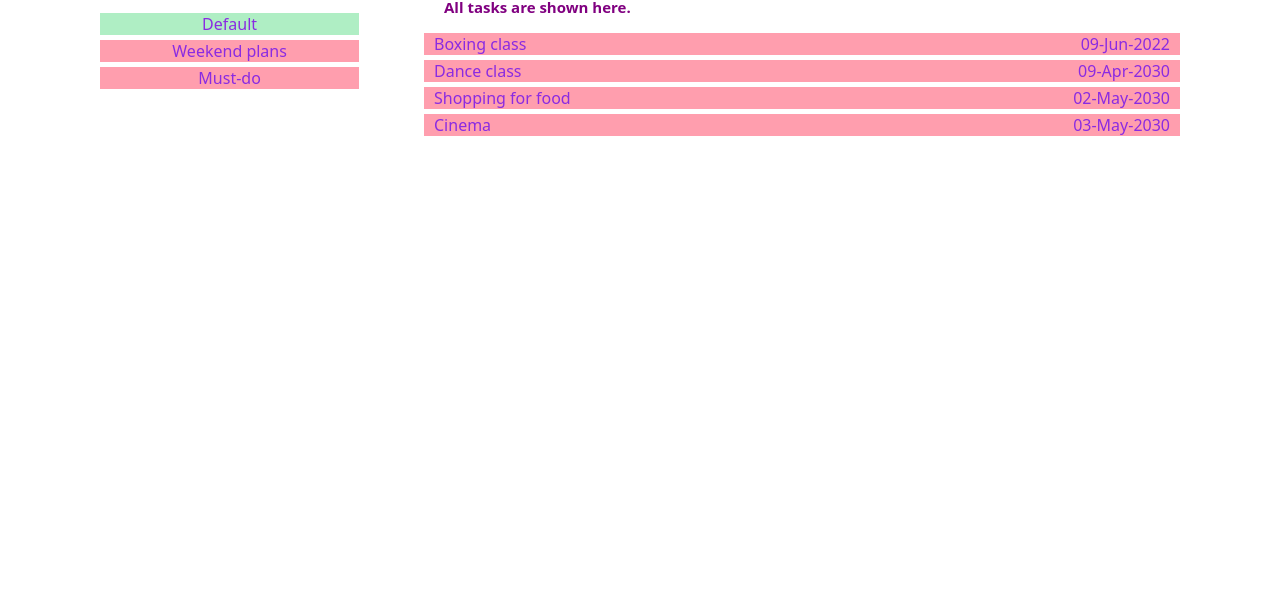
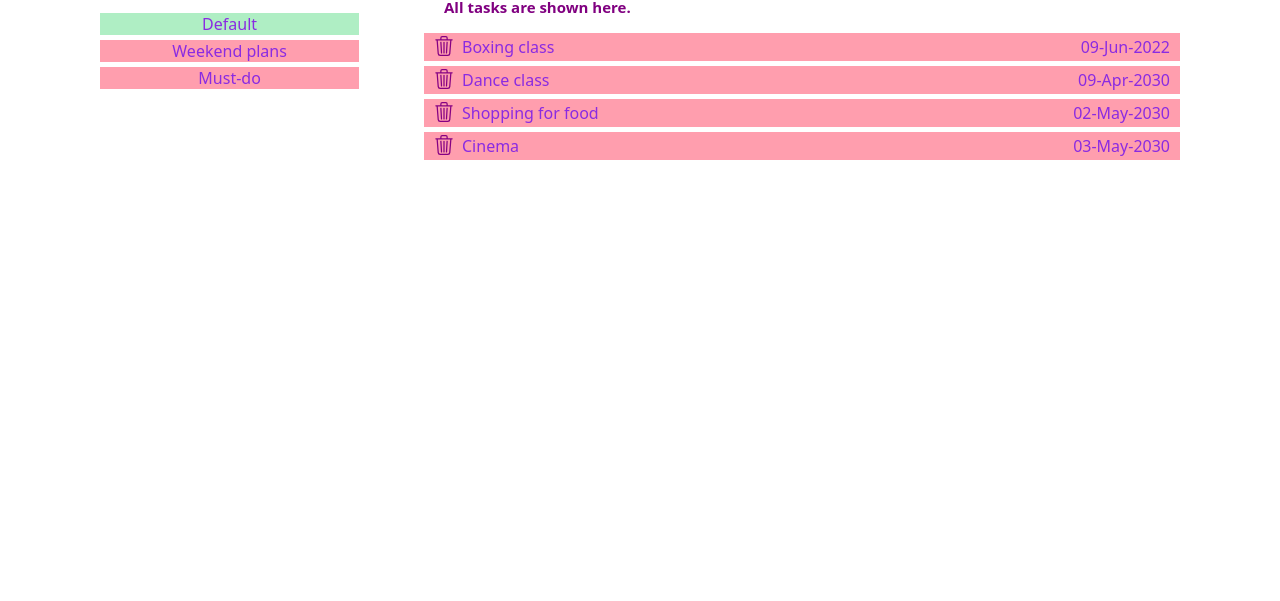
Before and after one commit to AnyueWang/odin_todo_list, a website built with webpack: page src/index.html in a window 1280 px wide. Shown: the part 199-800 px from the top of the page. Built offline with nearby package versions, Linux system fonts and the light colour scheme; a web font is replaced by a local one.

Commit message:
add task delete icon and function

```diff
--- a/src/page-components/icons.js
+++ b/src/page-components/icons.js
@@ -1,13 +1,13 @@
 const tooltips = require('./tooltips')
 
-const addIcon = (Icon, typeStr) => {
+const addIcon = (Icon, parentDiv, explanation) => {
     const div = document.createElement('div')
     const icon = new Image()
     icon.src = Icon
     icon.classList.add('icon')
     div.appendChild(icon)
-    tooltips.addTooltipToDiv(div, `Create a new ${typeStr}`)
-    document.querySelector(`#${typeStr}-title`).appendChild(div)
+    tooltips.addTooltipToDiv(div, explanation)
+    parentDiv.appendChild(div)
     return icon
 }
 
--- a/src/styles.css
+++ b/src/styles.css
@@ -271,3 +271,18 @@ input {
 .tooltip:hover .tooltiptext {
     visibility: visible;
 }
+
+.task-nav > div {
+    display: flex;
+    align-items: center;
+    gap: 8px;
+}
+
+.task-nav .icon {
+    width: 20px;
+    padding-top: 3px;
+}
+
+.task-nav p {
+    margin: 0;
+}
--- a/src/utils/helper.js
+++ b/src/utils/helper.js
@@ -28,6 +28,7 @@ const getTodosByProject = project => todos.getTodosByProject(project)
 const addNewProject = (title, description) => projects.addNewProject(title, description)
 const isTitleExist = title => projects.isTitleExist(title)
 const addNewTodo = (title, dueDate, project, description, priority, isDone, checklist) => todos.addNewTodo(title, dueDate, project, description, priority, isDone, checklist)
+const deleteTodo = todo => todos.deleteTodo(todo)
 
 module.exports = {
     getProjects,
@@ -39,4 +40,5 @@ module.exports = {
     addNewProject,
     isTitleExist,
     addNewTodo,
+    deleteTodo,
 }
--- a/src/utils/page.js
+++ b/src/utils/page.js
@@ -1,5 +1,7 @@
 const IconAddProject = require('../resources/icons/folder-plus.svg')
 const IconAddTodo = require('../resources/icons/file-plus.svg')
+const IconDelete = require('../resources/icons/delete.svg')
+
 const warnings = require('../page-components/warnings')
 const icons = require('../page-components/icons')
 const resettings = require('../page-actions/resettings')
@@ -19,9 +21,11 @@ const display = () => {
     const ulProjects = document.querySelector("#project-list")
     const ulTodos = document.querySelector("#todo-list")
     const h3ProjectDescription = document.querySelector('#project-description')
+    const projectTitle = document.querySelector(`#project-title`)
+    const taskTitle = document.querySelector(`#task-title`)
 
-    const iconAddProject = icons.addIcon(IconAddProject, 'project')
-    const iconAddTodo = icons.addIcon(IconAddTodo, 'task')
+    const iconAddProject = icons.addIcon(IconAddProject, projectTitle, 'Create a new project.')
+    const iconAddTodo = icons.addIcon(IconAddTodo, taskTitle, 'Create a new task')
 
     let targetProject = helper.defaultProject()
 
@@ -336,7 +340,10 @@ const display = () => {
             const newBtn = document.createElement('div')
             const title = document.createElement('div')
             const date = document.createElement('div')
-            title.textContent = eachTodo.title
+            const iconDelete = icons.addIcon(IconDelete, title, 'Delete the task.')
+            const titleContent = document.createElement('p')
+            titleContent.textContent = eachTodo.title
+            title.appendChild(titleContent)
             date.textContent = format(eachTodo.dueDate, 'dd-MMM-yyyy')
             newBtn.appendChild(title)
             newBtn.appendChild(date)
@@ -344,6 +351,14 @@ const display = () => {
             newBtn.setAttribute("id", `${eachTodo.id}`)
             newLi.appendChild(newBtn)
             ulTodos.appendChild(newLi)
+
+            iconDelete.addEventListener('click', (event)=>{
+                event.stopPropagation()
+                const id = event.target.parentElement.parentElement.parentElement.id
+                const deletedTodo = helper.getTodoById(id)
+                helper.deleteTodo(deletedTodo)
+                document.getElementById(id).parentElement.remove()
+            })
         })
         displayTargetTodo()
     }
```
Also changed, not shown: dist/3a3cca70d3acd95f5e23.svg (added), src/resources/icons/delete.svg (added), 1 other file.
